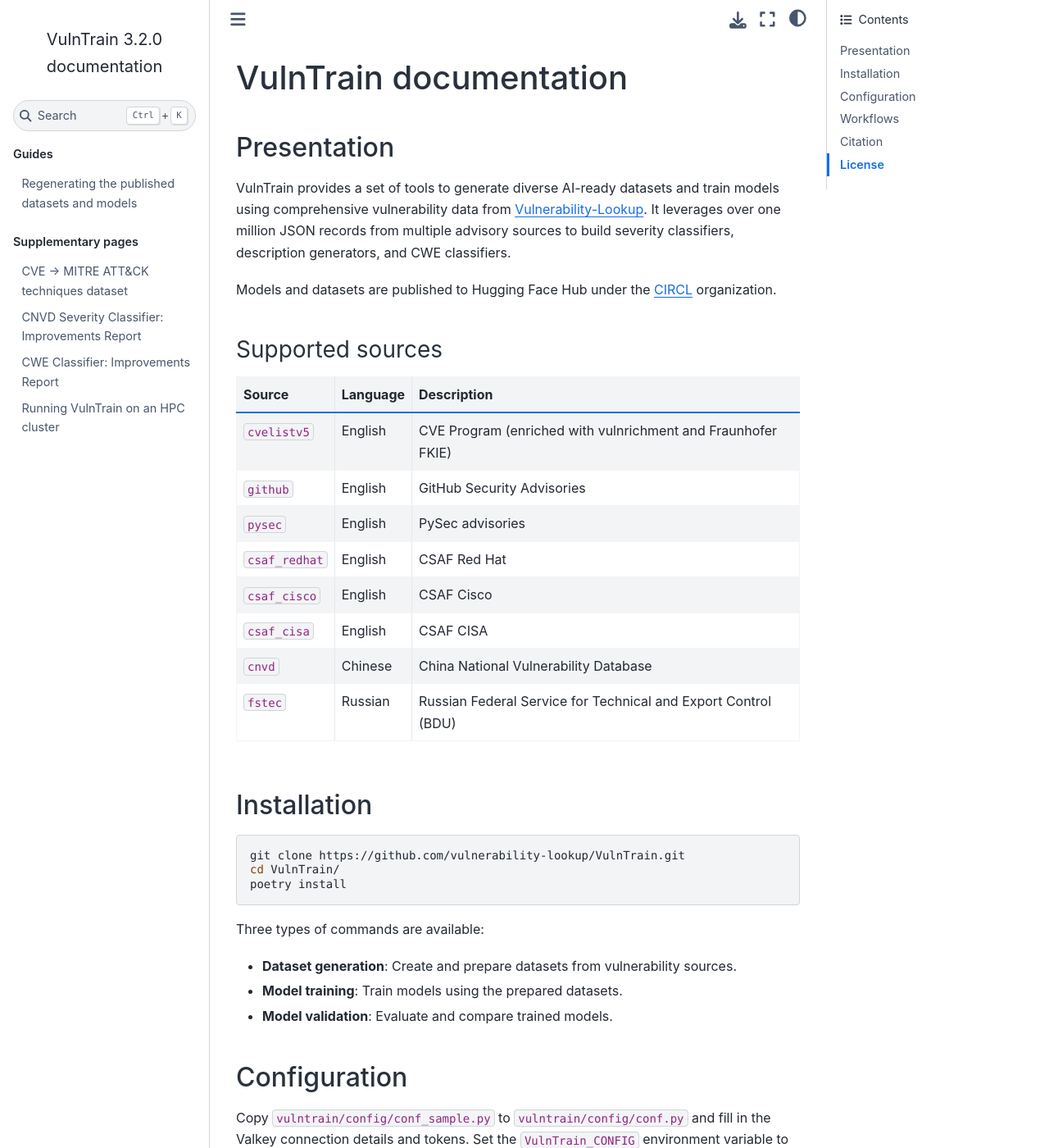
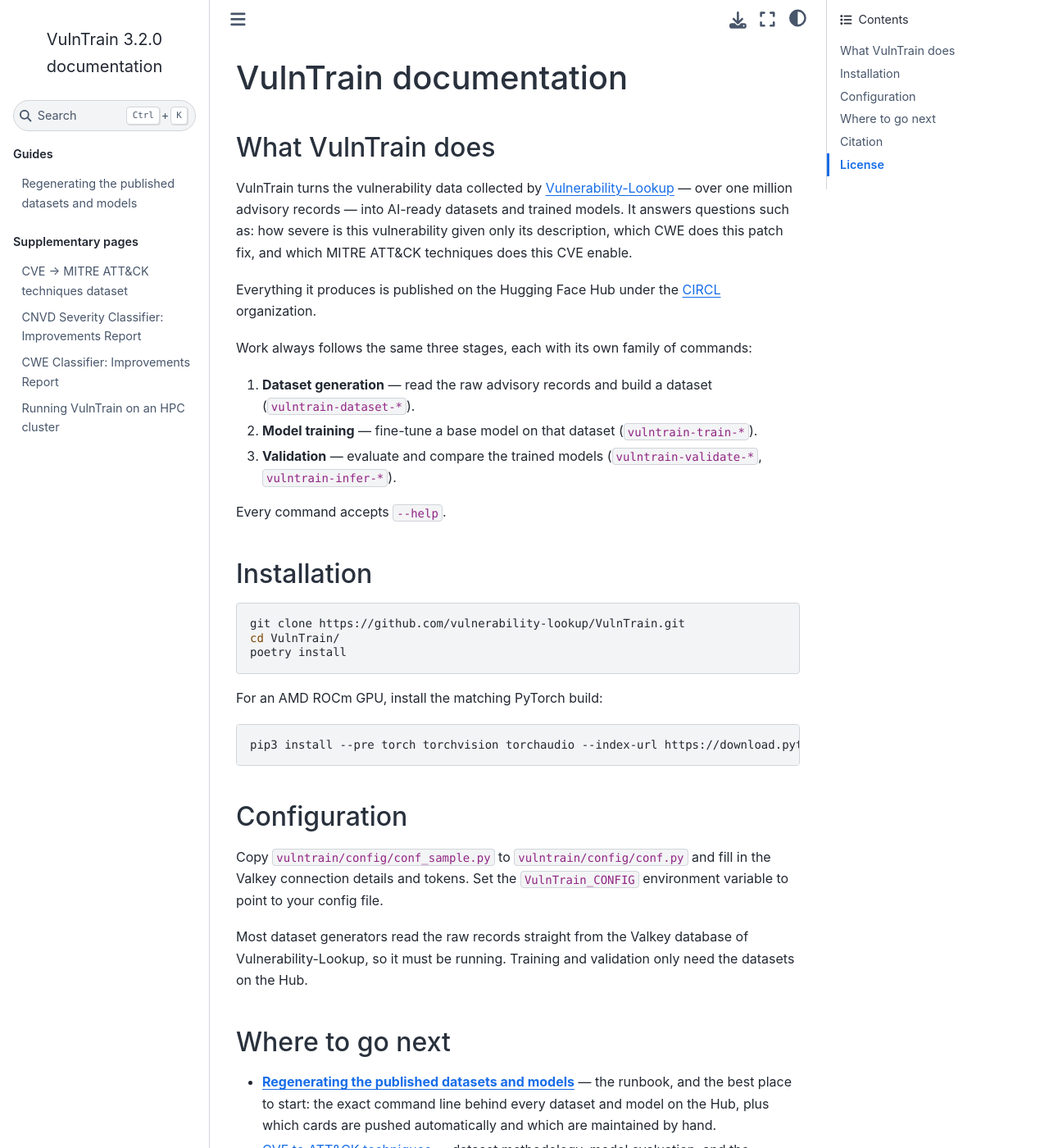
Before and after one commit to vulnerability-lookup/VulnTrain, a Sphinx documentation site: the page built from docs/index.md, in a window 1280 px wide and 1400 px high. Shown: the whole window at 82% size. Built offline with Sphinx 7.4.7 and the Sphinx Book theme 1.1.4, drawn with Linux system fonts in a browser that asks for light colours; some of the changed text lies outside the part shown.

Commit message:
chg: [doc] simplify and clarify the README and documentation
README: introduce the project through the questions it answers, replace the
flat command/purpose table with a task-oriented table linking each training
command to its published model (the ATT&CK classifier and bi-encoder were
missing), and show the generate/train/validate flow with real command lines.

Documentation: remove the "Supported sources" table from the index page and
move it to the runbook, right before the first --sources command line where
it is actually useful. Restructure the index around the three command
families, fold the ROCm install line into the installation section, and turn
the workflows section into a "Where to go next" map.

````diff
--- a/docs/index.md
+++ b/docs/index.md
@@ -21,25 +21,29 @@
 :depth: 3
 ``` -->
 
-## Presentation
+## What VulnTrain does
 
-VulnTrain provides a set of tools to generate diverse AI-ready datasets and train models using comprehensive vulnerability data from [Vulnerability-Lookup](https://vulnerability.circl.lu).
-It leverages over one million JSON records from multiple advisory sources to build severity classifiers, description generators, and CWE classifiers.
+VulnTrain turns the vulnerability data collected by
+[Vulnerability-Lookup](https://vulnerability.circl.lu) — over one million
+advisory records — into AI-ready datasets and trained models. It answers
+questions such as: how severe is this vulnerability given only its
+description, which CWE does this patch fix, and which MITRE ATT&CK
+techniques does this CVE enable.
 
-Models and datasets are published to Hugging Face Hub under the [CIRCL](https://huggingface.co/CIRCL) organization.
+Everything it produces is published on the Hugging Face Hub under the
+[CIRCL](https://huggingface.co/CIRCL) organization.
 
-### Supported sources
+Work always follows the same three stages, each with its own family of
+commands:
 
-| Source | Language | Description |
-|--------|----------|-------------|
-| `cvelistv5` | English | CVE Program (enriched with vulnrichment and Fraunhofer FKIE) |
-| `github` | English | GitHub Security Advisories |
-| `pysec` | English | PySec advisories |
-| `csaf_redhat` | English | CSAF Red Hat |
-| `csaf_cisco` | English | CSAF Cisco |
-| `csaf_cisa` | English | CSAF CISA |
-| `cnvd` | Chinese | China National Vulnerability Database |
-| `fstec` | Russian | Russian Federal Service for Technical and Export Control (BDU) |
+1. **Dataset generation** — read the raw advisory records and build a
+   dataset (`vulntrain-dataset-*`).
+2. **Model training** — fine-tune a base model on that dataset
+   (`vulntrain-train-*`).
+3. **Validation** — evaluate and compare the trained models
+   (`vulntrain-validate-*`, `vulntrain-infer-*`).
+
+Every command accepts `--help`.
 
 ## Installation
 
@@ -49,34 +53,26 @@
 poetry install
 ```
 
-Three types of commands are available:
+For an AMD ROCm GPU, install the matching PyTorch build:
 
-- **Dataset generation**: Create and prepare datasets from vulnerability sources.
-- **Model training**: Train models using the prepared datasets.
-- **Model validation**: Evaluate and compare trained models.
+```bash
+pip3 install --pre torch torchvision torchaudio --index-url https://download.pytorch.org/whl/nightly/rocm6.4/
+```
 
 ## Configuration
 
 Copy `vulntrain/config/conf_sample.py` to `vulntrain/config/conf.py` and fill in the Valkey connection details and tokens. Set the `VulnTrain_CONFIG` environment variable to point to your config file.
 
-For AMD ROCm GPU:
+Most dataset generators read the raw records straight from the Valkey
+database of Vulnerability-Lookup, so it must be running. Training and
+validation only need the datasets on the Hub.
 
-```bash
-pip3 install --pre torch torchvision torchaudio --index-url https://download.pytorch.org/whl/nightly/rocm6.4/
-```
+## Where to go next
 
-## Workflows
-
-The full pipeline — regenerating each published dataset, retraining each
-published model, and validating the result — is documented in the
-dedicated runbook: [Regenerating the published datasets and
-models](publishing.md). It includes a per-artifact summary table (which
-command updates which Hub repository, and whether its card is pushed
-automatically from a template in `vulntrain/cards/` or maintained by
-hand).
-
-Task-specific background lives in the supplementary pages:
-
+- **[Regenerating the published datasets and models](publishing.md)** —
+  the runbook, and the best place to start: the exact command line behind
+  every dataset and model on the Hub, plus which cards are pushed
+  automatically and which are maintained by hand.
 - [CVE to ATT&CK techniques](attack-techniques-dataset.md) — dataset
   methodology, model evaluation, and the experiment history (metadata
   ablation, derivation-chain rejection, label semantics, bucket-aware
````
Also changed, not shown: README.md (+46 -20 lines), docs/publishing.md (+17 -0 lines).
